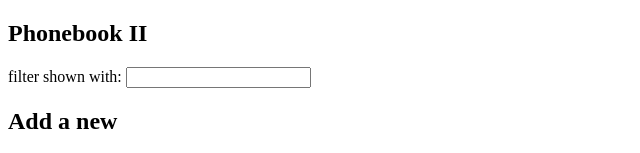
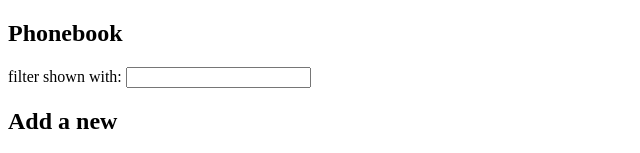
Before and after one commit to a2zlondon/fullstackopen, a React (Create React App) app in the folder part2/phonebook/: page / in a window 1280 px wide. Shown: the top 153 px of the page, without its empty margins (0-640 px from the left). Built offline with nearby package versions, Linux system fonts and the light colour scheme; no server answers.

Commit message:
Remove the II

```diff
--- a/part2/phonebook/src/App.js
+++ b/part2/phonebook/src/App.js
@@ -135,7 +135,7 @@ const App = () => {
 
   return (
     <div>
-      <h2>Phonebook II</h2>
+      <h2>Phonebook</h2>
       <Notification message={message} />
       <div>
         <Filter filter={newFilter} changeHandler={handleFilterChange}  />
```
